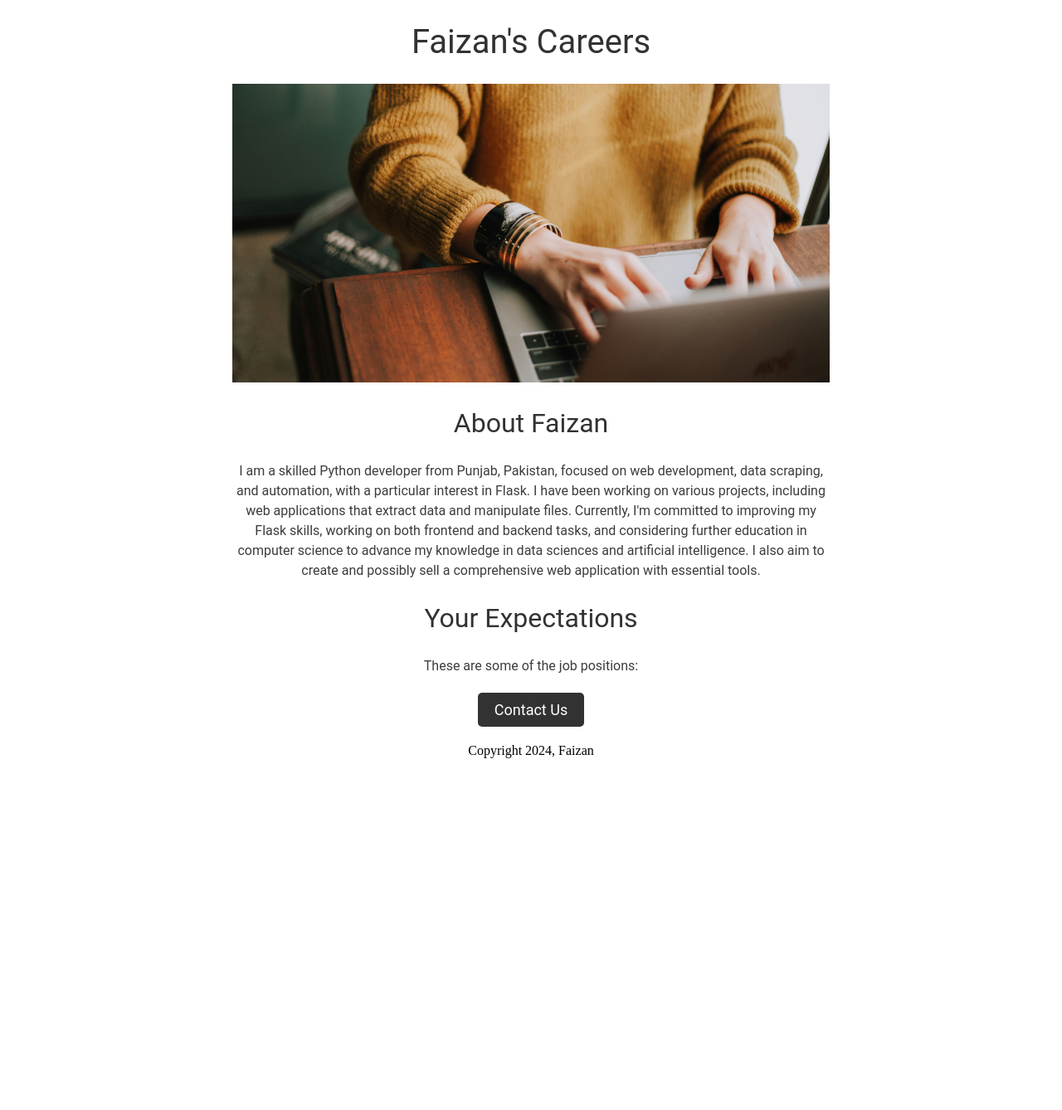
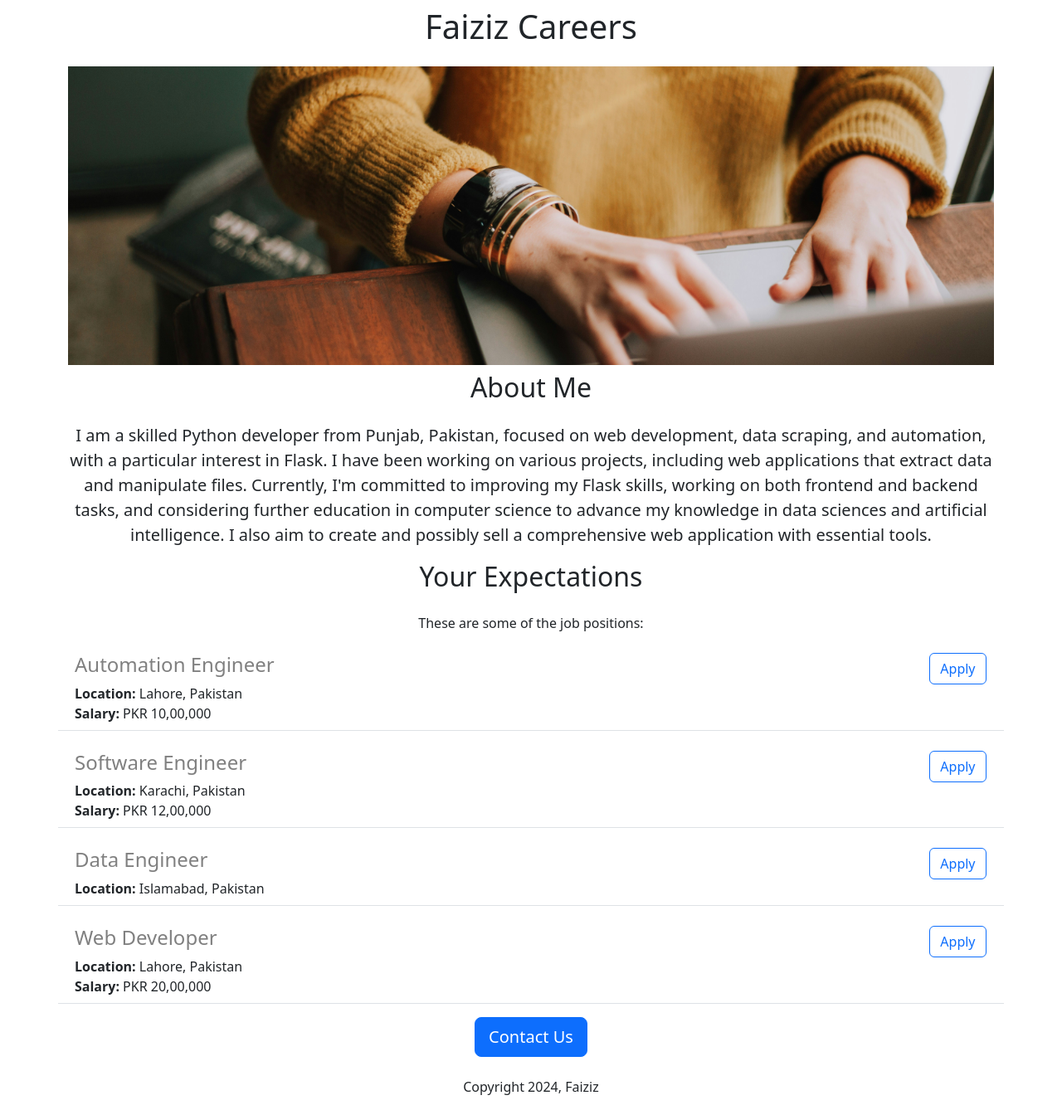
Before and after one commit to Immuhammadfaizan/careers-website, a Flask app: page / in a window 1280 px wide. Shown: the whole page at 83% size. Before the commit the page ends 914 px from the top, so only its background shows below. Run offline with Flask 3, Linux system fonts and the light colour scheme.

Commit message:
Added dynamic data in HTML and api route to jsonify data.

```diff
--- a/app.py
+++ b/app.py
@@ -1,9 +1,43 @@
-from flask import Flask, render_template
+from flask import Flask, render_template, jsonify
 app = Flask(__name__)
+
+job_data = [
+  {
+    "id": 1,
+    "title": "Automation Engineer",
+    "location": "Lahore, Pakistan",
+    "salary": "PKR 10,00,000",
+  },
+
+  {
+    "id": 2,
+    "title": "Software Engineer",
+    "location": "Karachi, Pakistan",
+    "salary": "PKR 12,00,000",
+  },
+
+  {
+    "id": 3,
+    "title": "Data Engineer",
+    "location": "Islamabad, Pakistan",
+  },
+
+  {
+    "id": 4,
+    "title": "Web Developer",
+    "location": "Lahore, Pakistan",
+    "salary": "PKR 20,00,000",
+  },
+]
 
 @app.route('/')
 def hello_world():
-  return render_template('home.html')
+  return render_template('home.html', job_data=job_data,
+                        company_name='Faiziz')
+
+@app.route('/api/jobs')
+def list_jobs():
+  return jsonify(job_data)
 
 if __name__ == '__main__':
   app.run(host = '0.0.0.0',  debug = True)
--- a/templates/home.html
+++ b/templates/home.html
@@ -2,78 +2,44 @@
 <html>
 <head>
     <meta charset="utf-8">
+    <meta name="viewport" content="width=device-width, initial-scale=1">
     <title>Faizan's Careers</title>
+    <link href="https://cdn.jsdelivr.net/npm/bootstrap@5.3.3/dist/css/bootstrap.min.css" rel="stylesheet" integrity="sha384-QWTKZyjpPEjISv5WaRU9OFeRpok6YctnYmDr5pNlyT2bRjXh0JMhjY6hW+ALEwIH" crossorigin="anonymous">
     <style>
-        h1 {
-            font-size: 40px;
-            font-family: Roboto, sans-serif;
-            font-weight: normal;
-            color: rgb(50, 50, 50);
-            text-align: center;
-        }
-
         #banner {
+            height: 360px;
             width: 100%;
-            height: 360px;
             object-fit: cover;
-        }
-
-        h2 {
-            font-family: Roboto, sans-serif;
-            font-size: 32px;
-            color: rgb(50, 50, 50);
-            text-align: center;
-            font-weight: normal;
-        }
-
-        .bodytext {
-            font-family: Roboto, sans-serif;
-            font-size: 16px;
-            color: rgb(60, 60, 60);
-            line-height: 1.5;
-            text-align: center;
-            margin: 20px auto;
-        }
-
-        #container {
-          max-width: 720px;
-          margin: 0 auto
-        }
-
-        button {
-            display: block;
-            margin: 20px auto;
-            padding: 10px 20px;
-            font-family: Roboto, sans-serif;
-            font-size: 18px;
-            color: white;
-            background-color: rgb(50, 50, 50);
-            border: none;
-            border-radius: 5px;
-            cursor: pointer;
-        }
-
-        button:hover {
-            background-color: black;
         }
     </style>
 </head>
+
 <body>
-  <div id="container">
-    <h1>Faizan's Careers</h1>
-    <img id="banner" src="https://7cf40e2c-704d-4d27-a575-7234f1b47e54-00-ddua9gk4eup4.kirk.replit.dev/static/banner.jpeg" alt="Banner Image">
+  <div class="container">
+    <h1 class="text-center mt-2 mb-4">
+        {{company_name}} Careers
+    </h1>
+    <img class="img-fluid" id="banner" src="https://7cf40e2c-704d-4d27-a575-7234f1b47e54-00-ddua9gk4eup4.kirk.replit.dev/static/banner.jpeg" alt="Banner Image">
 
-    <h2>About Faizan</h2>
-    <p class="bodytext">
+    <h2 class="text-center mt-2 mb-4">About Me</h2>
+    <p class="text-center lead">
         I am a skilled Python developer from Punjab, Pakistan, focused on web development, data scraping, and automation, with a particular interest in Flask. I have been working on various projects, including web applications that extract data and manipulate files. Currently, I'm committed to improving my Flask skills, working on both frontend and backend tasks, and considering further education in computer science to advance my knowledge in data sciences and artificial intelligence. I also aim to create and possibly sell a comprehensive web application with essential tools.
     </p>
 
-    <h2>Your Expectations</h2>
-    <p class="bodytext">These are some of the job positions:</p>
+    <h2 class="text-center mt-2 mb-4">
+        Your Expectations
+    </h2>
 
-    <div style="text-align: center">
-      <button>Contact Us</button>
-      <p>Copyright 2024, Faizan</p>
+    <p class="text-center">These are some of the job positions:</p>
+      <div class="mb-6">
+          {% for data in job_data %}
+            {% include 'jobdata.html' %}
+          {% endfor %}
+      </div>
+
+    <div class="text-center">
+      <button class="btn btn-primary btn-lg">Contact Us</button>
+      <p class="mt-4">Copyright 2024, {{company_name}}</p>
     </div>
   </div>
 
--- /dev/null
+++ b/templates/jobdata.html
@@ -0,0 +1,20 @@
+<div class="mb-3 border-bottom p-2 row">
+    <div class="col-11">
+        <h4 style="color: grey;" class="mb-2">
+            {{data['title']}}
+        </h4>
+        <div>
+            <b>Location:</b> {{data['location']}}
+        </div>
+        {% if 'salary' in data %}
+        <div>
+            <b>Salary:</b>  {{data['salary']}}
+        </div>
+        {% endif %}
+    </div>
+
+    <div class="col-1">
+        <button type="button" class="btn btn-outline-primary">Apply</button>
+    </div>
+
+</div>
```
